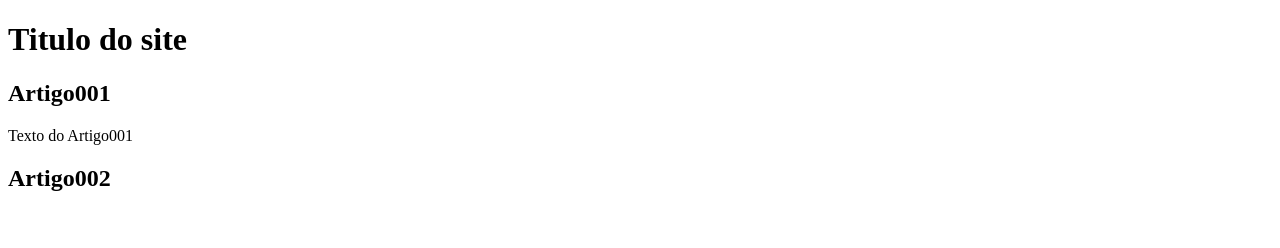
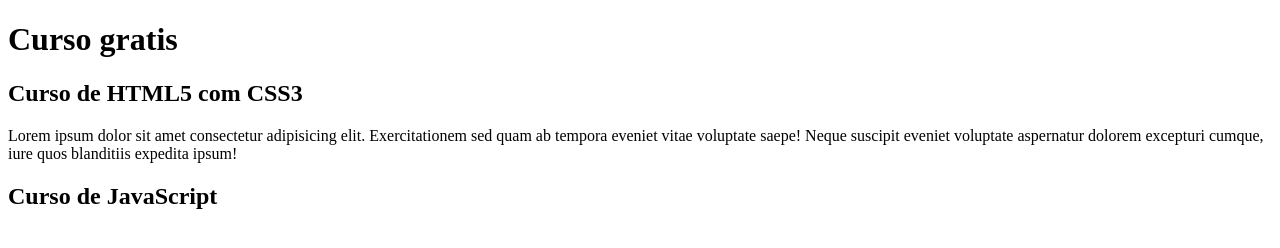
Before and after one commit to VicttorD/Projeto-site, a plain HTML site: page index.html in a window 1280 px wide. Drawn offline with Linux system fonts and the light colour scheme.

Commit message:
Comecei a escrever o conteudo

```diff
--- a/index.html
+++ b/index.html
@@ -9,14 +9,14 @@
 <body>
     <main>
         <header>
-            <h1>Titulo do site</h1>
+            <h1>Curso gratis</h1>
         </header>
         <article>
-                <h2>Artigo001</h2>
-                <p>Texto do Artigo001</p>
+                <h2>Curso de HTML5 com CSS3</h2>
+                <p>Lorem ipsum dolor sit amet consectetur adipisicing elit. Exercitationem sed quam ab tempora eveniet vitae voluptate saepe! Neque suscipit eveniet voluptate aspernatur dolorem excepturi cumque, iure quos blanditiis expedita ipsum!</p>
         </article>
         <article>
-            <h2>Artigo002</h2>
+            <h2>Curso de JavaScript</h2>
         </article>
     </main>
 </body>
```
